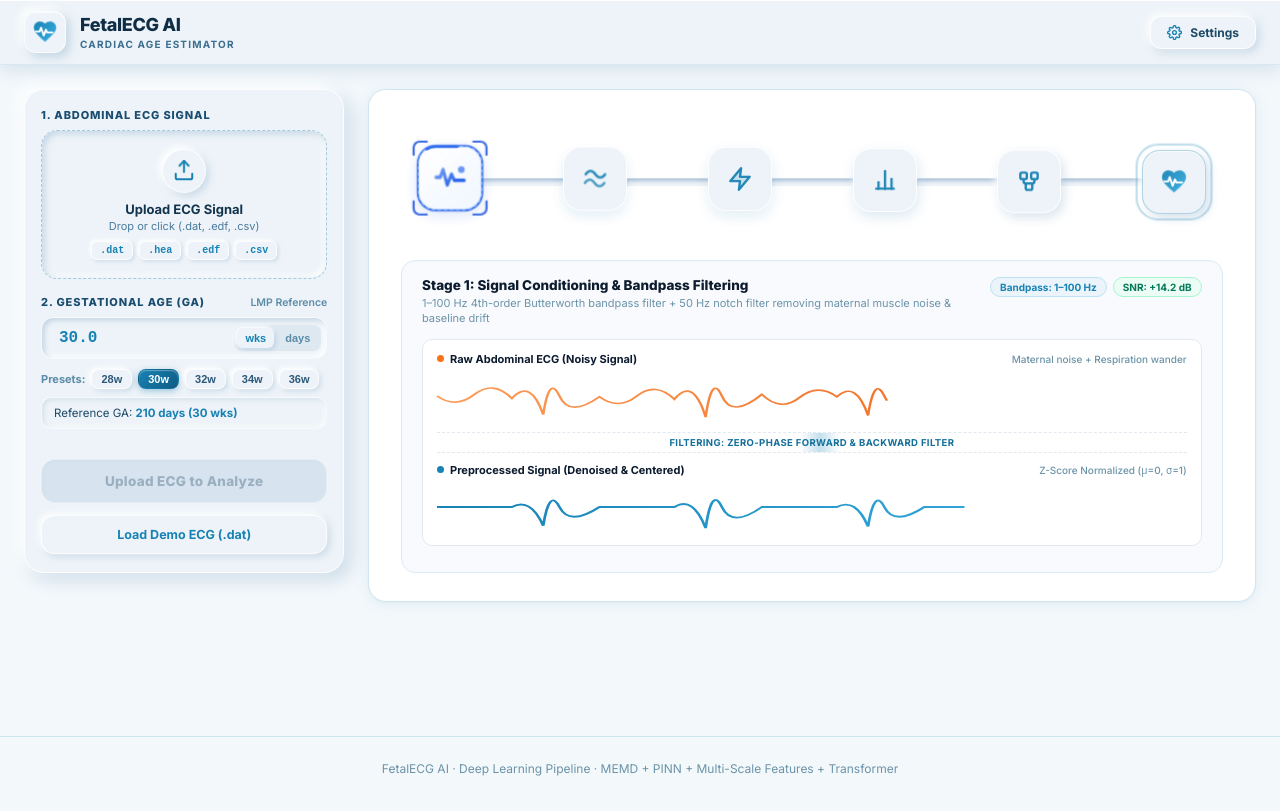
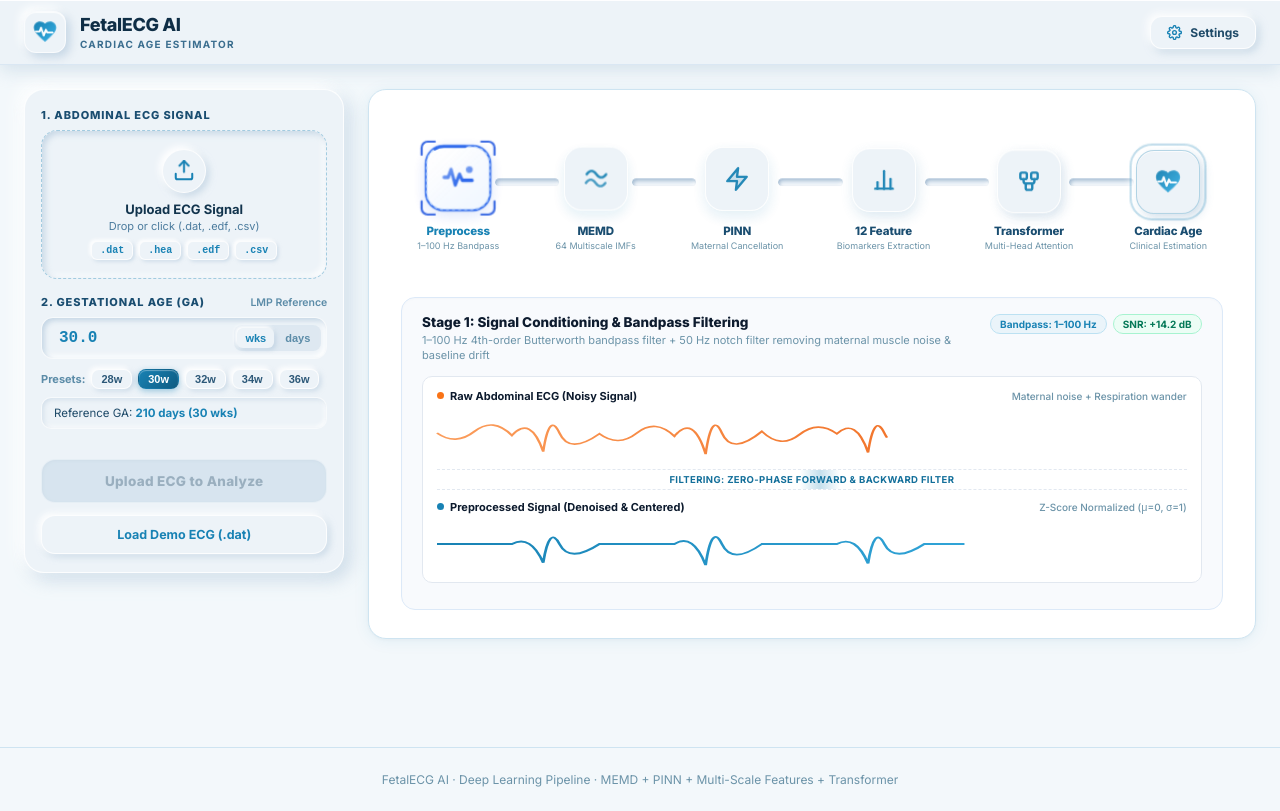
Before and after one commit to Chandraprakash2005/Fetal-Cardiac-Estimation, a React (Vite) app in the folder frontend/: page / in a window 1280 px wide. Built offline with nearby package versions, Linux system fonts and the light colour scheme.

Commit message:
Add process names and subtitles beneath pipeline squares with precise connector alignment

```diff
--- a/frontend/src/components/PipelineFlow.jsx
+++ b/frontend/src/components/PipelineFlow.jsx
@@ -367,6 +367,12 @@ export default function PipelineFlow({
                     {/* Completed checkmark badge (smoothly springs into view with Anime.js) */}
                     <NodeCheckmark isVisible={isCompleted && !isHighlighted} />
                   </div>
+
+                  {/* Process Name & Subtitle below the square */}
+                  <div className="linear-node__text">
+                    <span className="linear-node__name">{step.title}</span>
+                    <span className="linear-node__sub">{step.sub}</span>
+                  </div>
                 </div>
 
                 {/* 2. Wave Connecting this Square to the Adjacent Next Square */}
--- a/frontend/src/index.css
+++ b/frontend/src/index.css
@@ -1988,7 +1988,7 @@ body {
 .linear-nodes-row {
   display: flex;
   justify-content: space-between;
-  align-items: center;
+  align-items: flex-start;
   position: relative;
   z-index: 3;
   width: 100%;
@@ -1998,7 +1998,7 @@ body {
 }
 
 .linear-node {
-  flex: 0 0 66px;
+  flex: 0 0 76px;
   display: flex;
   flex-direction: column;
   align-items: center;
@@ -2006,6 +2006,7 @@ body {
   position: relative;
   z-index: 5;
   transition: all .25s ease;
+  cursor: pointer;
 }
 
 /* ── NEUMORPHIC PIPELINE SQUARES (EXTRUDED SOFT TILE) ───── */
@@ -2047,7 +2048,8 @@ body {
   height: 9px;
   position: relative;
   z-index: 1;
-  margin: 0 -4px;
+  margin: 27.5px -4px 0 -4px;
+  align-self: flex-start;
   display: flex;
   align-items: center;
   pointer-events: none;
@@ -2421,17 +2423,23 @@ body {
   flex-direction: column;
   align-items: center;
   gap: 2px;
+  pointer-events: none;
+  max-width: 90px;
 }
 
 .linear-node__name {
-  font-size: 12px;
+  font-size: 11.5px;
   font-weight: 800;
-  color: var(--text);
+  color: #1a4d70;
   white-space: nowrap;
-}
-
-.linear-node--active .linear-node__name {
-  color: var(--blue);
+  letter-spacing: -0.01em;
+  transition: color .22s ease;
+}
+
+.linear-node--active .linear-node__name,
+.linear-node--selected .linear-node__name,
+.linear-node--highlighted .linear-node__name {
+  color: #1882b4;
 }
 
 .linear-node--completed .linear-node__name {
```
